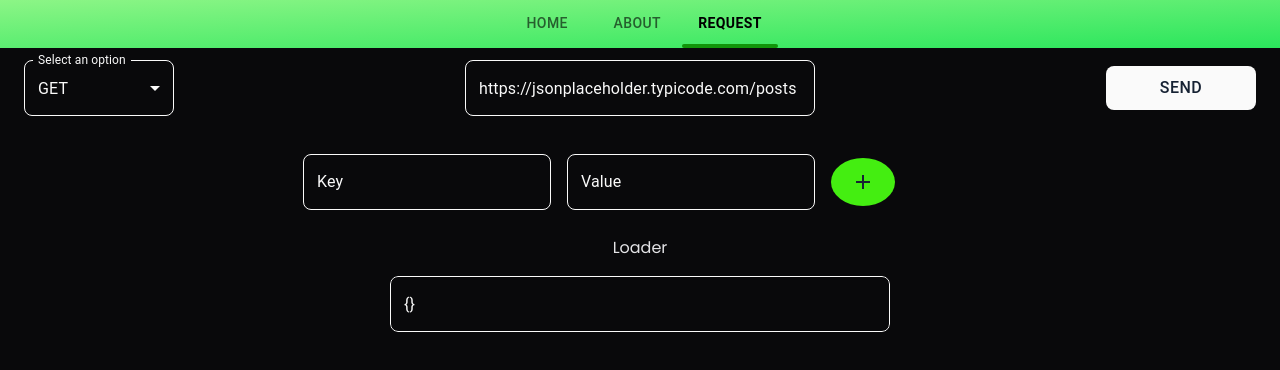
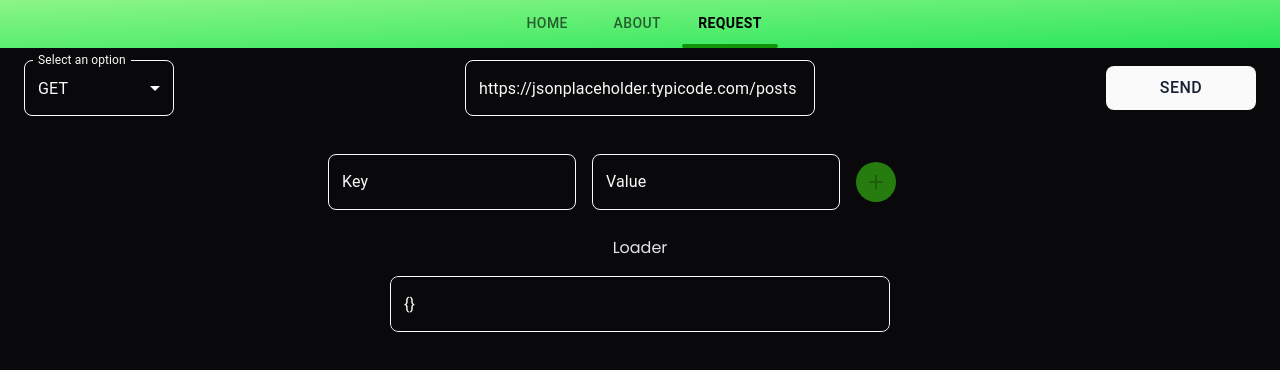
Before and after one commit to Megas-MDN/simple-react-app, a React (Vite) app: page /request in a window 1280 px wide. Shown: the top 370 px of the page. Built offline with nearby package versions, Linux system fonts and the light colour scheme.

Commit message:
feat: Adding tiny button

```diff
--- /dev/null
+++ b/src/components/ButtonTiny.tsx
@@ -0,0 +1,23 @@
+import { styled } from '@mui/material/styles';
+import { IconButton as MuiButton } from '@mui/material';
+
+export const ButtonTiny = styled(MuiButton)({
+  backgroundColor: '#FAFAFA',
+  borderRadius: '8px',
+  fontSize: '16px',
+  textAlign: 'center',
+  display: 'flex',
+  alignItems: 'center',
+  justifyContent: 'center',
+  padding: '2px',
+  width: '100%',
+  maxWidth: '40px',
+  maxHeight: '40px',
+  height: '100%',
+  color: '#162233',
+  '&:hover': {
+    backgroundColor: '#29fb05',
+    color: '#162233',
+    cursor: 'pointer',
+  },
+});
--- a/src/pages/components/CustomHeader.tsx
+++ b/src/pages/components/CustomHeader.tsx
@@ -1,11 +1,11 @@
 import InputText from '../../components/InputText';
 import Flex from '../../components/Flex';
-import { Button } from '../../components/Button';
 import React, { useEffect } from 'react';
 import AddIcon from '@mui/icons-material/Add';
 import EditIcon from '@mui/icons-material/Edit';
 import DeleteIcon from '@mui/icons-material/Delete';
 import { Box } from '@mui/material';
+import { ButtonTiny } from '../../components/ButtonTiny';
 
 const CustomHeader = ({
   addingItem,
@@ -49,13 +49,18 @@ const CustomHeader = ({
       />
       {!editMode && (
         <>
-          <Button
+          <ButtonTiny
+            disabled={!key || !value}
             sx={{
               borderRadius: '100%',
               backgroundColor: '#44ee11',
               padding: '0px',
               width: '50px',
               height: '50px',
+              '&:disabled': {
+                backgroundColor: '#44ee11',
+                opacity: 0.5,
+              },
             }}
             onClick={() => {
               if (!key || !value) return;
@@ -65,8 +70,8 @@ const CustomHeader = ({
             }}
           >
             <AddIcon />
-          </Button>
-          <Box sx={{ width: '66px', height: '50px' }} />
+          </ButtonTiny>
+          <Box sx={{ width: '40px', height: '40px' }} />
         </>
       )}
       {editMode && (
@@ -76,7 +81,7 @@ const CustomHeader = ({
             gap: '16px',
           }}
         >
-          <Button
+          <ButtonTiny
             sx={{
               borderRadius: '100%',
               backgroundColor: '#44ee11',
@@ -87,8 +92,8 @@ const CustomHeader = ({
             onClick={() => setItem(key, value)}
           >
             <EditIcon />
-          </Button>
-          <Button
+          </ButtonTiny>
+          <ButtonTiny
             sx={{
               borderRadius: '100%',
               backgroundColor: '#44ee11',
@@ -99,7 +104,7 @@ const CustomHeader = ({
             onClick={() => removeItem()}
           >
             <DeleteIcon />
-          </Button>
+          </ButtonTiny>
         </Flex>
       )}
     </Flex>
```
